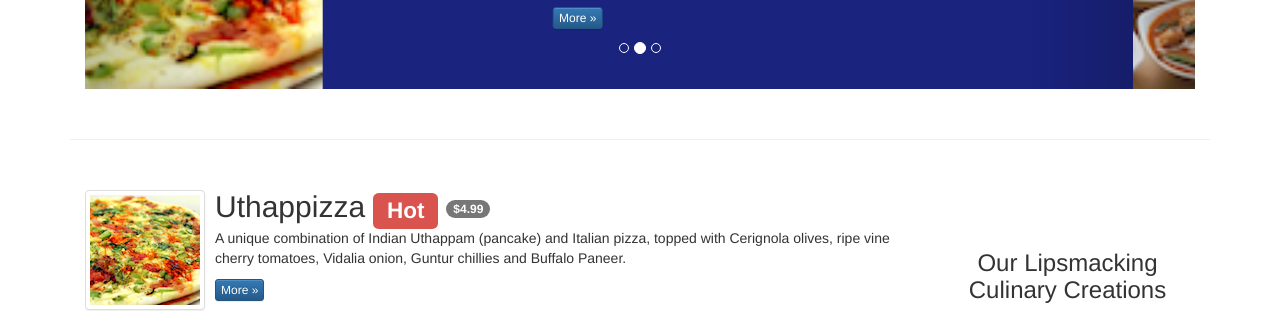
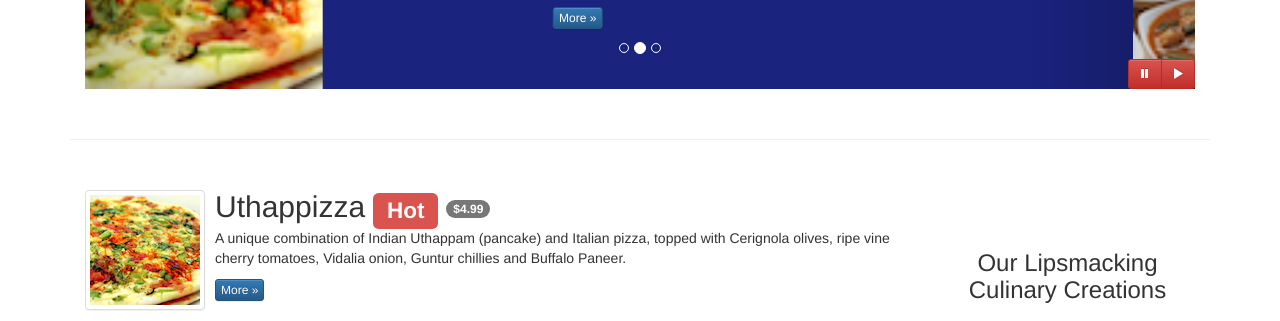
Before and after one commit to GiovanniGo/Coursera, a plain HTML site: page FullStackWebDevSpecialisation/index.html in a window 1280 px wide. Shown: the part 776-1097 px from the top of the page. Drawn offline with nearby package versions, Linux system fonts and the light colour scheme.

Commit message:
Added custom control to the carousel to stop and resume panel cycling. This is done by using JQuery

```diff
--- a/FullStackWebDevSpecialisation/css/confusion.css
+++ b/FullStackWebDevSpecialisation/css/confusion.css
@@ -85,3 +85,9 @@ body{
     left: 0;
     min-height: 300px;
 }
+
+#carouselButtons {
+    right: 0px;
+    position: absolute;
+    bottom: 0px;
+}
--- a/FullStackWebDevSpecialisation/index.html
+++ b/FullStackWebDevSpecialisation/index.html
@@ -137,11 +137,11 @@
                             <label for="smokingsection" class="col-xs-12 col-sm-2 control-label">Section</label>
                             <div class="col-sm-10" id="smokingsection" name="smokingsection" class="form-group">
                                 <div class="btn-group" data-toggle="buttons">
-                                <label class="btn btn-success active">
-                                    <input type="radio" id="nonsmoking" checked>Non-Smoking</label>
-                                <label class="btn btn-danger">
-                                    <input type="radio" id="smoking">Smoking</label>
-                              </div>
+                                    <label class="btn btn-success active">
+                                        <input type="radio" id="nonsmoking" checked>Non-Smoking</label>
+                                    <label class="btn btn-danger">
+                                        <input type="radio" id="smoking">Smoking</label>
+                                </div>
                             </div>
                         </div>
                         <div class="form-group has-feedback">
@@ -253,6 +253,15 @@
                             <span class="glyphicon glyphicon-chevron-right" aria-hidden="true"></span>
                             <span class="sr-only">Next</span>
                         </a>
+                        <div class="btn-group" id="carouselButtons">
+                            <button class="btn btn-danger btn-sm" id="carousel-pause">
+                                <span class="glyphicon glyphicon-pause" aria-hidden="true"></span>
+                            </button>
+                            <button class="btn btn-danger btn-sm" id="carousel-play">
+                                <span class="glyphicon glyphicon-play" aria-hidden="true"></span>
+                            </button>
+                        </div>
+
                     </div>
                 </div>
             </div>
@@ -374,6 +383,16 @@
     </footer>
     <script src="https://ajax.googleapis.com/ajax/libs/jquery/2.2.2/jquery.min.js"></script>
     <script src="js/bootstrap.min.js"></script>
+    <script>
+        $(document).ready(function(){
+            $("#carousel-pause").click(function(){
+                $("#confcarousel").carousel('pause');
+            });
+            $("#carousel-play").click(function(){
+                $("#confcarousel").carousel('cycle');
+            });
+        });
+    </script>
 
 </body>
 
```
